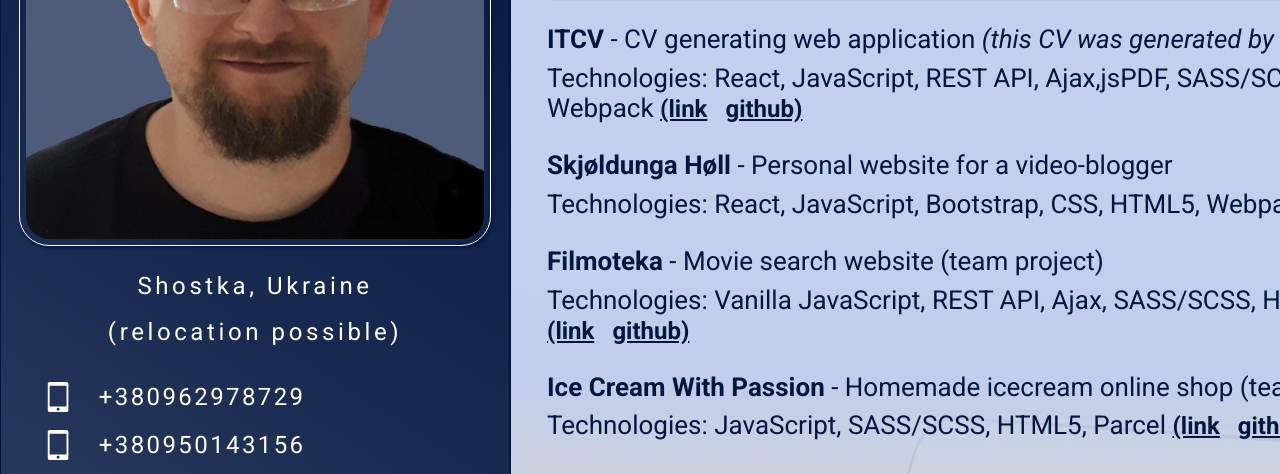
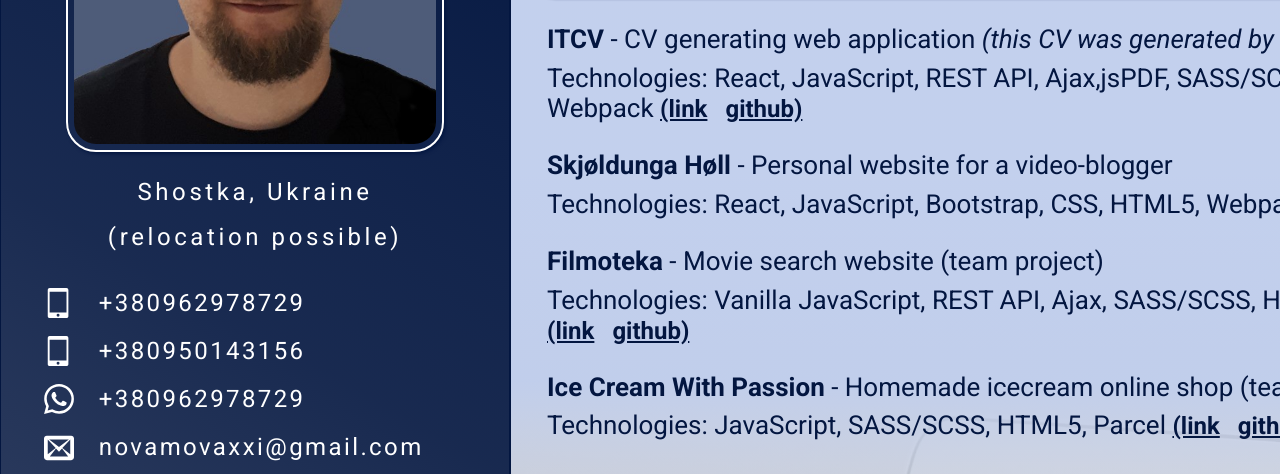
Before and after one commit to yevhen-petrunkin/cv-for-goit, a plain HTML site: page index.html in a window 1280 px wide. Shown: the part 245-719 px from the top of the page. Drawn offline with nearby package versions, Linux system fonts and the light colour scheme.

Commit message:
Reduce photo size

```diff
--- a/styles.css
+++ b/styles.css
@@ -71,8 +71,8 @@ p {
   margin: 0 auto;
   margin-bottom: 18px;
   padding: 6px;
-  width: 100%;
-  border: 1.8px solid white;
+  width: 80%;
+  border: 2px solid white;
   border-radius: 30px;
   box-shadow: 1.8px 1.8px 3.6px rgb(3, 22, 64);
 }
```
